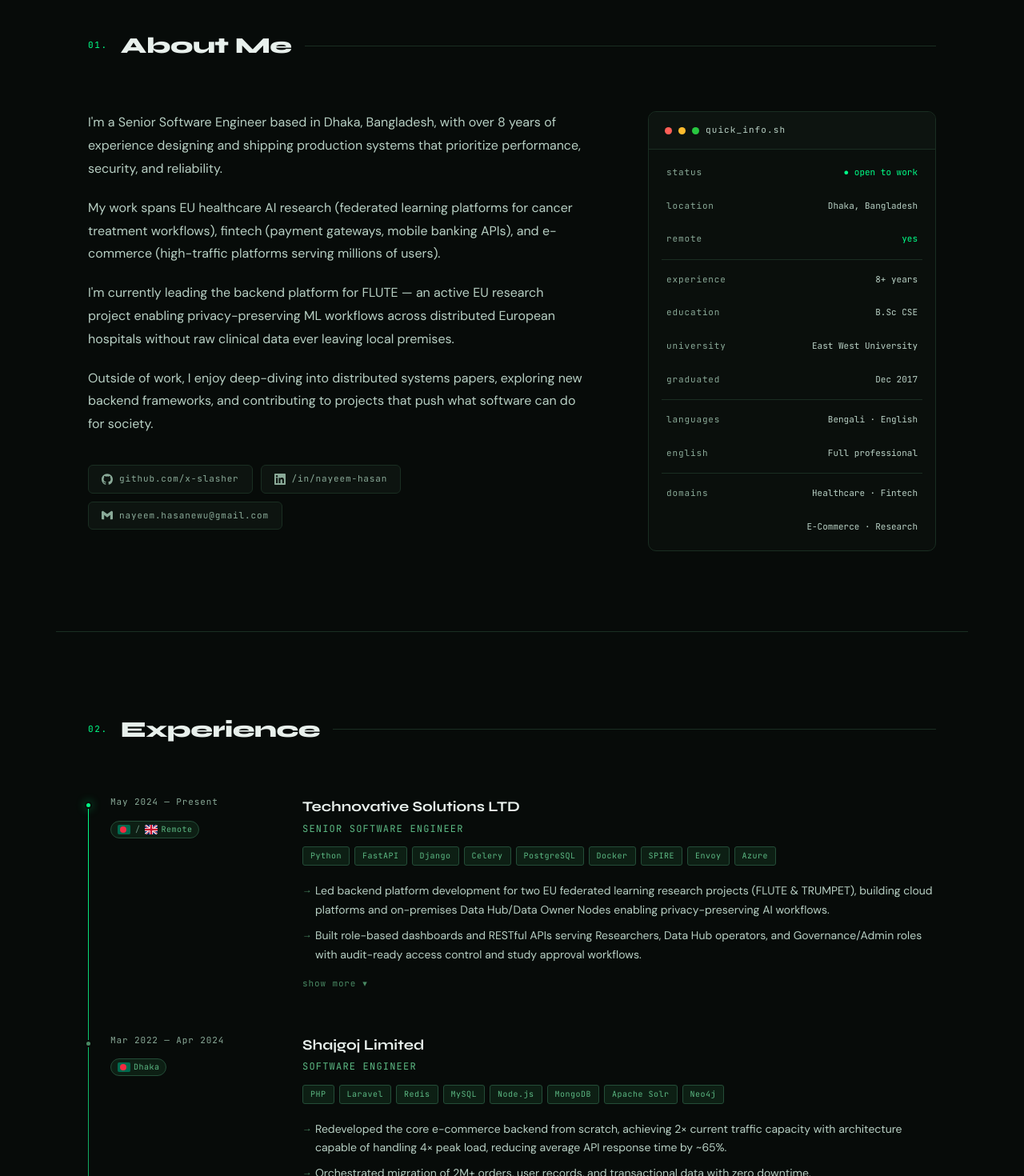
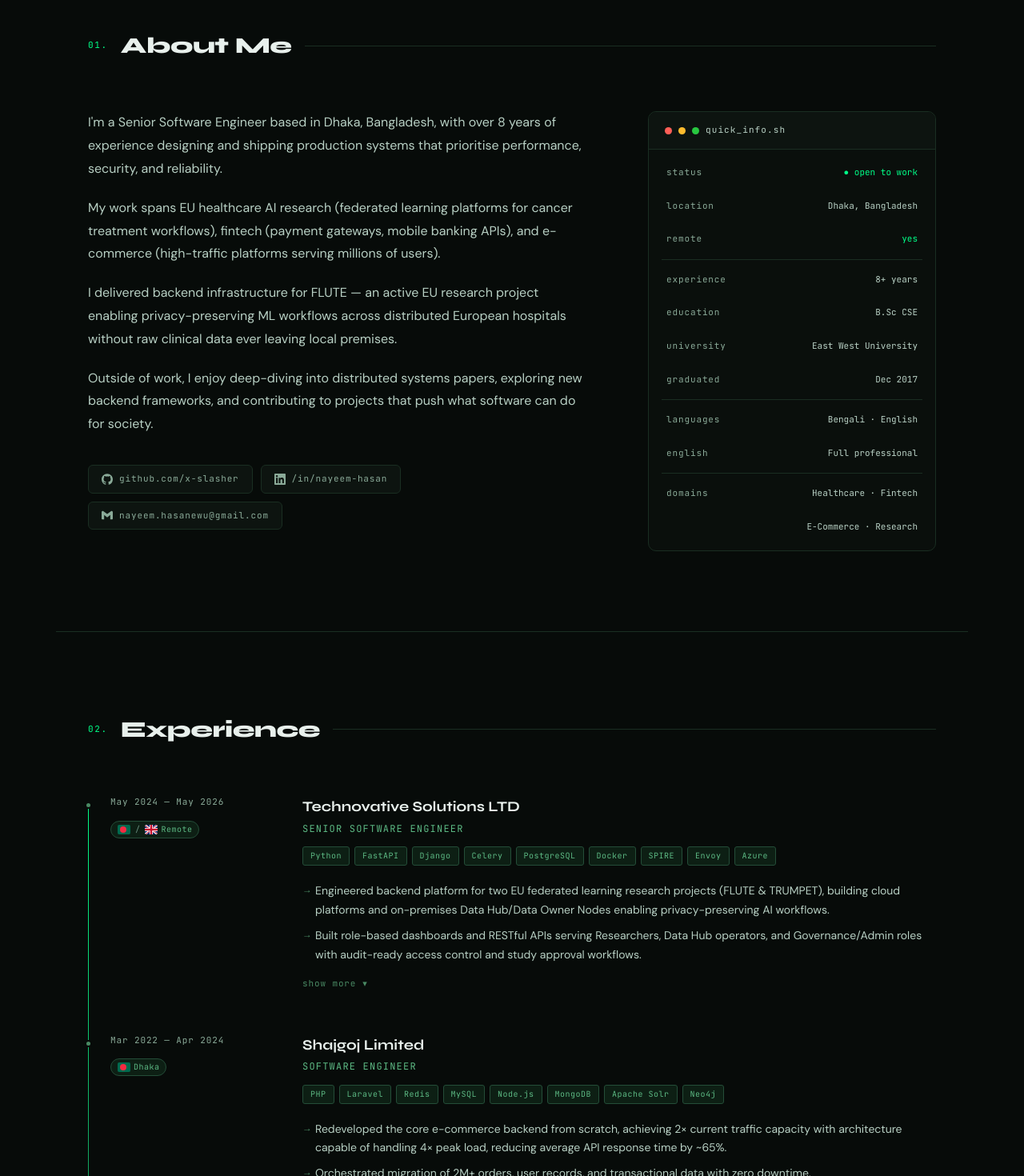
Before and after one commit to x-slasher/my_portfolio, a React (Vite) app: page / in a window 1280 px wide. Shown: the part 960-2430 px from the top of the page at 80% size. Built offline with nearby package versions, Linux system fonts and the light colour scheme; no server answers.

Commit message:
text changed (#3)

```diff
--- a/src/data/content.js
+++ b/src/data/content.js
@@ -16,9 +16,9 @@ export const profile = {
   available: true,
   remote: true,
   bio: [
-    `I'm a Senior Software Engineer based in Dhaka, Bangladesh, with over 8 years of experience designing and shipping production systems that prioritize performance, security, and reliability.`,
+    `I'm a Senior Software Engineer based in Dhaka, Bangladesh, with over 8 years of experience designing and shipping production systems that prioritise performance, security, and reliability.`,
     `My work spans EU healthcare AI research (federated learning platforms for cancer treatment workflows), fintech (payment gateways, mobile banking APIs), and e-commerce (high-traffic platforms serving millions of users).`,
-    `I'm currently leading the backend platform for FLUTE — an active EU research project enabling privacy-preserving ML workflows across distributed European hospitals without raw clinical data ever leaving local premises.`,
+    `I delivered backend infrastructure for FLUTE — an active EU research project enabling privacy-preserving ML workflows across distributed European hospitals without raw clinical data ever leaving local premises.`,
     `Outside of work, I enjoy deep-diving into distributed systems papers, exploring new backend frameworks, and contributing to projects that push what software can do for society.`,
   ],
   stats: [
@@ -39,7 +39,7 @@ export const profile = {
     { key: 'remote',     value: 'yes',                  green: true },
     { key: 'experience', value: '8+ years' },
     { key: 'education',        value: 'B.Sc CSE' },
-    { key: 'university', value: 'East West University' },  // fixed typo
+    { key: 'university', value: 'East West University' },
     { key: 'graduated',  value: 'Dec 2017' },
     { key: 'languages',  value: 'Bengali · English' },
     { key: 'english',    value: 'Full professional' },
@@ -53,17 +53,17 @@ export const experience = [
     id: 'technovative',
     company: 'Technovative Solutions LTD',
     role: 'Senior Software Engineer',
-    dates: 'May 2024 — Present',
+    dates: 'May 2024 — May 2026',
     location: { code: 'bd gb', label: 'Remote' },
-    current: true,
+    current: false,
     stack: ['Python', 'FastAPI', 'Django', 'Celery', 'PostgreSQL', 'Docker', 'SPIRE', 'Envoy', 'Azure'],
     bullets: [
-      'Led backend platform development for two EU federated learning research projects (FLUTE & TRUMPET), building cloud platforms and on-premises Data Hub/Data Owner Nodes enabling privacy-preserving AI workflows.',
+      'Engineered backend platform for two EU federated learning research projects (FLUTE & TRUMPET), building cloud platforms and on-premises Data Hub/Data Owner Nodes enabling privacy-preserving AI workflows.',
       'Built role-based dashboards and RESTful APIs serving Researchers, Data Hub operators, and Governance/Admin roles with audit-ready access control and study approval workflows.',
     ],
     extraBullets: [
       'Integrated HL7 FHIR and DICOM/Orthanc multimodal data pipelines standardising clinical datasets across hospital partners, supporting federated oncology workflows for NSCLC, HNC, and SBRT use cases.',
-      'Managed decentralised infrastructure security using mTLS with SPIRE/Envoy zero-trust architecture between cloud and on-premises hospital nodes.',
+      'Implemented decentralised infrastructure security using mTLS with SPIRE/Envoy zero-trust architecture between cloud and on-premises hospital nodes.',
     ],
   },
   {
@@ -122,7 +122,7 @@ export const experience = [
     current: false,
     stack: ['PHP', 'Laravel', 'Vue.js', 'MySQL'],
     bullets: [
-      'Contributed to an a2i initiative platform streamlining website launches. Delivered features per requirements, participating in cross-functional project meetings.',
+      'Contributed to an a2i initiative platform streamlining website launches. Delivered features per project requirements across cross-functional teams.',
     ],
     extraBullets: [],
   },
@@ -162,7 +162,7 @@ export const projects = [
     typeStyle: 'eu',
     subtitle: 'TRUstworthy Multi-site Privacy Enhancing Technologies',
     description:
-      'Built the entire cloud platform powering Researcher, Data Owner, and Governance dashboards. Designed the on-prem Data Owner Node covering dataset ingestion, FHIR-based data publishing, and study approvals. Validated across NSCLC, HNC & SBRT clinical use cases.',
+      'Built the cloud platform powering Researcher, Data Owner, and Governance dashboards. Designed the on-prem Data Owner Node covering dataset ingestion, FHIR-based data publishing, and study approvals. Validated across NSCLC, HNC & SBRT clinical use cases.',
     tags: ['Python', 'Django', 'PostgreSQL', 'Celery', 'Federated ML', 'RBAC'],
     link: 'https://trumpetproject.eu',
   },
```
Also changed, not shown: 1 other file (tests, documents, lock files or other folders).
